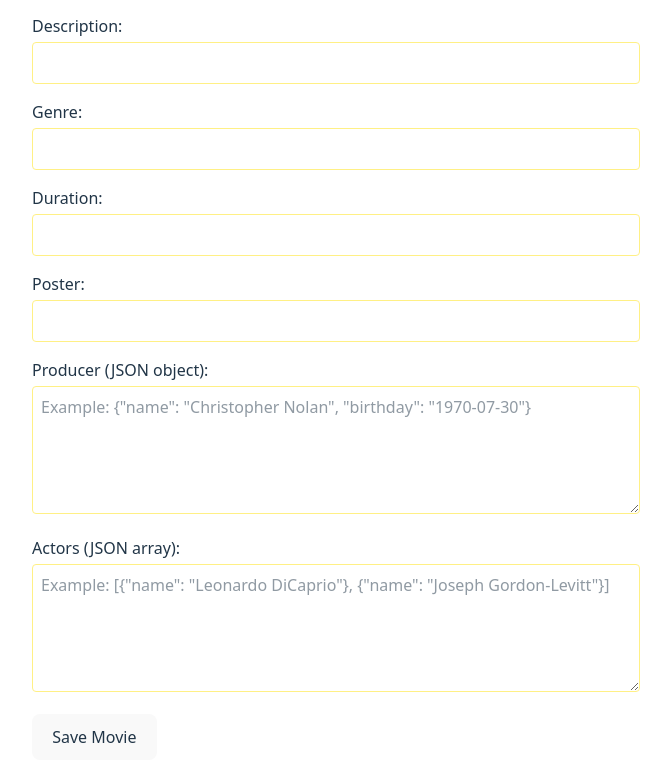
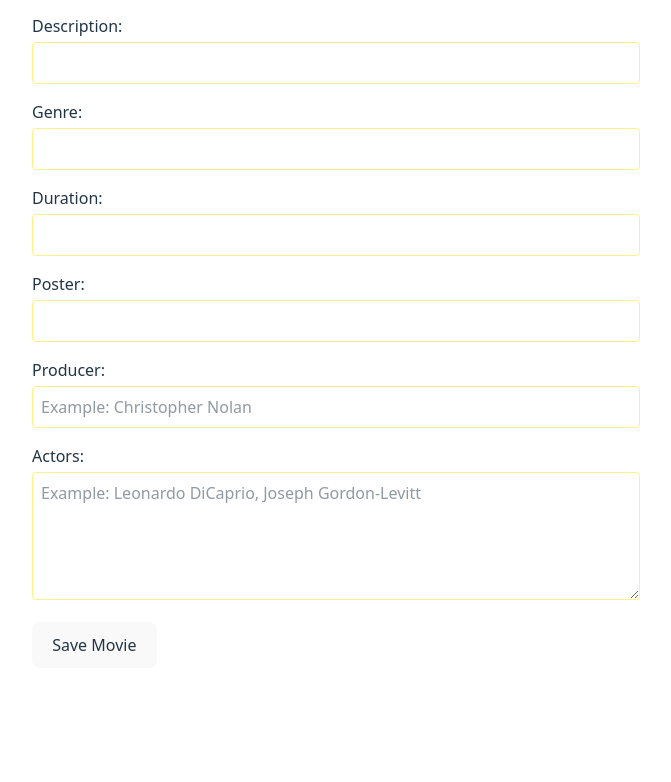
Before and after one commit to akshayb03/IMDB-clone, a React (Vite) app: page /admin in a window 1280 px wide. Shown: the part 456-1238 px from the top of the page, without its empty margins (304-975 px from the left). After the commit the page ends 1156 px from the top, so only its background shows below. Built offline with nearby package versions, Linux system fonts and the light colour scheme; sample sign-in values are in the browser's storage.

Commit message:
fix: change admin form

```diff
--- a/src/screens/AdminScreen.jsx
+++ b/src/screens/AdminScreen.jsx
@@ -23,10 +23,29 @@ const AdminScreen = () => {
     e.preventDefault();
 
     try {
+      const actorNames = formData.actors
+        .split(",")
+        .map((name) => name.trim())
+        .filter((name) => name.length > 0);
+
+      const actors = actorNames.map((name) => ({
+        name,
+        birthday: null,
+        death_year: "",
+        image: "",
+      }));
+
+      const producer = {
+        name: formData.producer.trim(),
+        birthday: null,
+        death_year: "",
+        image: "",
+      };
+
       const parsedData = {
         ...formData,
-        actors: JSON.parse(formData.actors),
-        producer: JSON.parse(formData.producer),
+        actors,
+        producer,
       };
 
       const response = await fetch(`${BASE_URL}/api/admin/movies`, {
@@ -46,15 +65,16 @@ const AdminScreen = () => {
           description: "",
           genre: "",
           duration: "",
-          actors: "[]",
-          producer: "{}",
+          actors: "",
+          producer: "",
           poster: "",
         });
       } else {
         alert(`Error: ${result.error || "Failed to save movie"}`);
       }
-    } catch {
-      alert("Invalid JSON format or server error");
+    } catch (error) {
+      console.error(error);
+      alert("Invalid input or server error");
     }
   };
 
@@ -88,25 +108,26 @@ const AdminScreen = () => {
         ))}
 
         <div>
-          <label className="block mb-1">Producer (JSON object):</label>
-          <textarea
+          <label className="block mb-1">Producer:</label>
+          <input
+            type="text"
             name="producer"
             value={formData.producer}
             onChange={handleChange}
-            className="w-full p-2 border border-yellow-200 rounded h-32"
-            placeholder='Example: {"name": "Christopher Nolan", "birthday": "1970-07-30"}'
+            className="w-full p-2 border border-yellow-200 rounded"
+            placeholder="Example: Christopher Nolan"
             required
           />
         </div>
 
         <div>
-          <label className="block mb-1">Actors (JSON array):</label>
+          <label className="block mb-1">Actors:</label>
           <textarea
             name="actors"
             value={formData.actors}
             onChange={handleChange}
             className="w-full p-2 border border-yellow-200 rounded h-32"
-            placeholder='Example: [{"name": "Leonardo DiCaprio"}, {"name": "Joseph Gordon-Levitt"}]'
+            placeholder="Example: Leonardo DiCaprio, Joseph Gordon-Levitt"
             required
           />
         </div>
```
